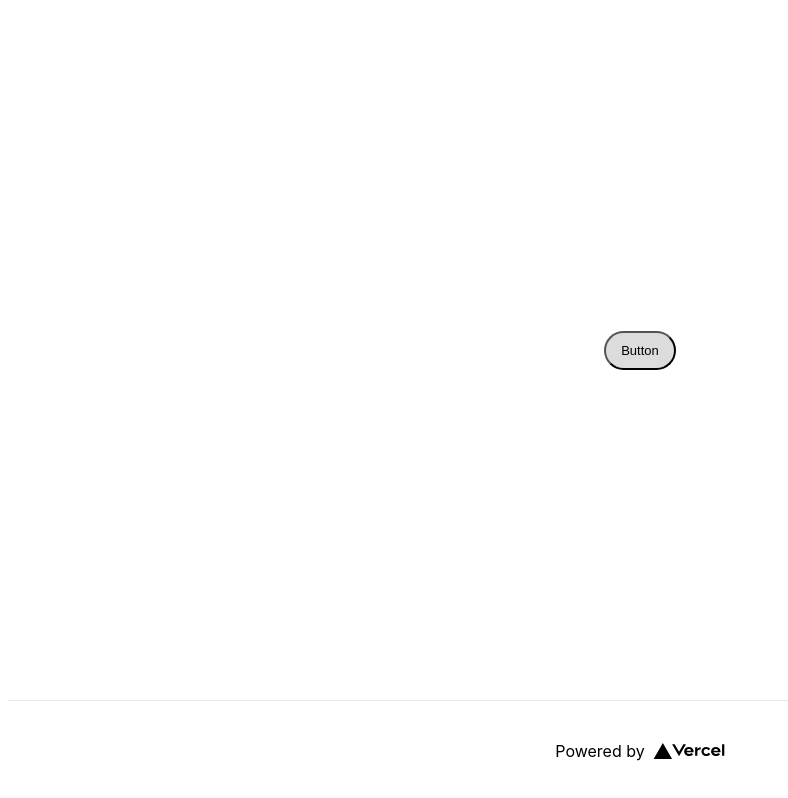
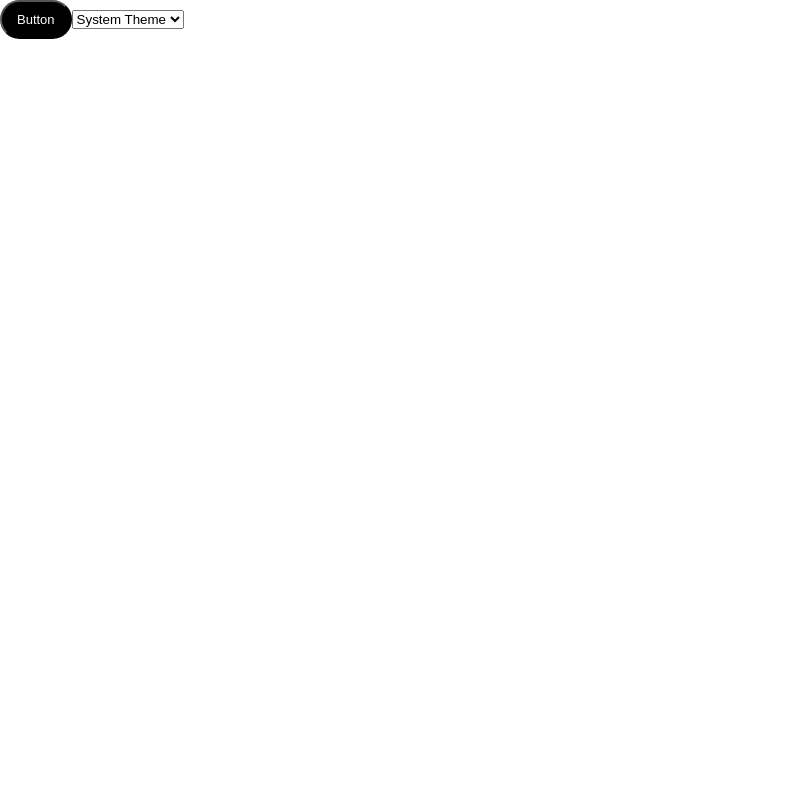
Before and after one commit to paraform/next-stitches, a Next.js app: page / in a window 1280 px wide. Shown: the whole page, without its empty margins (0-788 px from the left). Built offline with nearby package versions, Linux system fonts and the light colour scheme.

Commit message:
Add dark theme

```diff
--- a/package.json
+++ b/package.json
@@ -11,6 +11,7 @@
   "dependencies": {
     "@stitches/react": "^1.1.0",
     "next": "11.1.2",
+    "next-themes": "^0.0.15",
     "react": "17.0.2",
     "react-dom": "17.0.2"
   },
--- a/pages/_app.tsx
+++ b/pages/_app.tsx
@@ -1,9 +1,13 @@
-import "../styles/globals.css";
 import type { AppProps } from "next/app";
-import { globalStyles } from "../stitches.config";
+import { ThemeProvider } from "next-themes";
+import { globalStyles, themes } from "../stitches.config";
 
 function MyApp({ Component, pageProps }: AppProps) {
   globalStyles();
-  return <Component {...pageProps} />;
+  return (
+    <ThemeProvider attribute="class" themes={themes} defaultTheme="system">
+      <Component {...pageProps} />
+    </ThemeProvider>
+  );
 }
 export default MyApp;
--- a/pages/index.tsx
+++ b/pages/index.tsx
@@ -1,11 +1,16 @@
+import { useEffect, useState } from "react";
 import type { NextPage } from "next";
 import Head from "next/head";
-import Image from "next/image";
-import styles from "../styles/Home.module.css";
 import { styled } from "../stitches.config";
+import { useTheme } from "next-themes";
+
+const Box = styled("div", {
+  boxSizing: "border-box",
+});
 
 const Button = styled("button", {
-  backgroundColor: "gainsboro",
+  backgroundColor: "$foreground",
+  color: "$background",
   borderRadius: "9999px",
   fontSize: "13px",
   p: "10px 15px",
@@ -15,30 +20,33 @@ const Button = styled("button", {
 });
 
 const Home: NextPage = () => {
+  const [mounted, setMounted] = useState(false);
+  const { theme, setTheme, resolvedTheme } = useTheme();
+
+  useEffect(() => setMounted(true), []);
+
+  if (!mounted) return null;
+
   return (
-    <div className={styles.container}>
+    <div>
       <Head>
         <title>Create Next App</title>
         <meta name="description" content="Generated by create next app" />
         <link rel="icon" href="/favicon.ico" />
       </Head>
 
-      <main className={styles.main}>
+      <main>
         <Button>Button</Button>
+        <Box css={{ display: "inline-block" }}>
+          {theme !== undefined && (
+            <select value={theme} onChange={(e) => setTheme(e.target.value)}>
+              <option value="dark">Dark Theme</option>
+              <option value="light">Light Theme</option>
+              <option value="system">System Theme</option>
+            </select>
+          )}
+        </Box>
       </main>
-
-      <footer className={styles.footer}>
-        <a
-          href="https://vercel.com?utm_source=create-next-app&utm_medium=default-template&utm_campaign=create-next-app"
-          target="_blank"
-          rel="noopener noreferrer"
-        >
-          Powered by{" "}
-          <span className={styles.logo}>
-            <Image src="/vercel.svg" alt="Vercel Logo" width={72} height={16} />
-          </span>
-        </a>
-      </footer>
     </div>
   );
 };
--- a/stitches.config.ts
+++ b/stitches.config.ts
@@ -13,12 +13,17 @@ export const {
 } = createStitches({
   theme: {
     colors: {
-      gray400: "gainsboro",
-      gray500: "lightgray",
+      white: "white",
+      black: "black",
+      // Semantic Colors
+      background: "$white",
+      foreground: "$black",
     },
   },
   media: {
-    bp1: "(min-width: 480px)",
+    bp1: "(min-width: 640px)",
+    bp2: "(min-width: 768px)",
+    bp3: "(min-width: 1024px)",
   },
   utils: {
     m: (value: Stitches.PropertyValue<"margin">) => ({
@@ -68,6 +73,27 @@ export const {
   },
 });
 
+export const darkTheme = createTheme("dark", {
+  colors: {
+    // Semantic Colors
+    background: "$black",
+    foreground: "$white",
+  },
+});
+
+export const themes = ["light", darkTheme];
+
 export const globalStyles = globalCss({
   "*": { margin: 0, padding: 0 },
+
+  "html, body": {
+    background: "$background",
+    color: "$foreground",
+    margin: 0,
+  },
+
+  "::selection": {
+    backgroundColor: "$foreground",
+    color: "$background",
+  },
 });
--- a/styles/Home.module.css
+++ /dev/null
@@ -1,121 +0,0 @@
-.container {
-  min-height: 100vh;
-  padding: 0 0.5rem;
-  display: flex;
-  flex-direction: column;
-  justify-content: center;
-  align-items: center;
-  height: 100vh;
-}
-
-.main {
-  padding: 5rem 0;
-  flex: 1;
-  display: flex;
-  flex-direction: column;
-  justify-content: center;
-  align-items: center;
-}
-
-.footer {
-  width: 100%;
-  height: 100px;
-  border-top: 1px solid #eaeaea;
-  display: flex;
-  justify-content: center;
-  align-items: center;
-}
-
-.footer a {
-  display: flex;
-  justify-content: center;
-  align-items: center;
-  flex-grow: 1;
-}
-
-.title a {
-  color: #0070f3;
-  text-decoration: none;
-}
-
-.title a:hover,
-.title a:focus,
-.title a:active {
-  text-decoration: underline;
-}
-
-.title {
-  margin: 0;
-  line-height: 1.15;
-  font-size: 4rem;
-}
-
-.title,
-.description {
-  text-align: center;
-}
-
-.description {
-  line-height: 1.5;
-  font-size: 1.5rem;
-}
-
-.code {
-  background: #fafafa;
-  border-radius: 5px;
-  padding: 0.75rem;
-  font-size: 1.1rem;
-  font-family: Menlo, Monaco, Lucida Console, Liberation Mono, DejaVu Sans Mono,
-    Bitstream Vera Sans Mono, Courier New, monospace;
-}
-
-.grid {
-  display: flex;
-  align-items: center;
-  justify-content: center;
-  flex-wrap: wrap;
-  max-width: 800px;
-  margin-top: 3rem;
-}
-
-.card {
-  margin: 1rem;
-  padding: 1.5rem;
-  text-align: left;
-  color: inherit;
-  text-decoration: none;
-  border: 1px solid #eaeaea;
-  border-radius: 10px;
-  transition: color 0.15s ease, border-color 0.15s ease;
-  width: 45%;
-}
-
-.card:hover,
-.card:focus,
-.card:active {
-  color: #0070f3;
-  border-color: #0070f3;
-}
-
-.card h2 {
-  margin: 0 0 1rem 0;
-  font-size: 1.5rem;
-}
-
-.card p {
-  margin: 0;
-  font-size: 1.25rem;
-  line-height: 1.5;
-}
-
-.logo {
-  height: 1em;
-  margin-left: 0.5rem;
-}
-
-@media (max-width: 600px) {
-  .grid {
-    width: 100%;
-    flex-direction: column;
-  }
-}
--- a/styles/globals.css
+++ /dev/null
@@ -1,16 +0,0 @@
-html,
-body {
-  padding: 0;
-  margin: 0;
-  font-family: -apple-system, BlinkMacSystemFont, Segoe UI, Roboto, Oxygen,
-    Ubuntu, Cantarell, Fira Sans, Droid Sans, Helvetica Neue, sans-serif;
-}
-
-a {
-  color: inherit;
-  text-decoration: none;
-}
-
-* {
-  box-sizing: border-box;
-}
```
Also changed, not shown: 1 other file (tests, documents, lock files or other folders).
